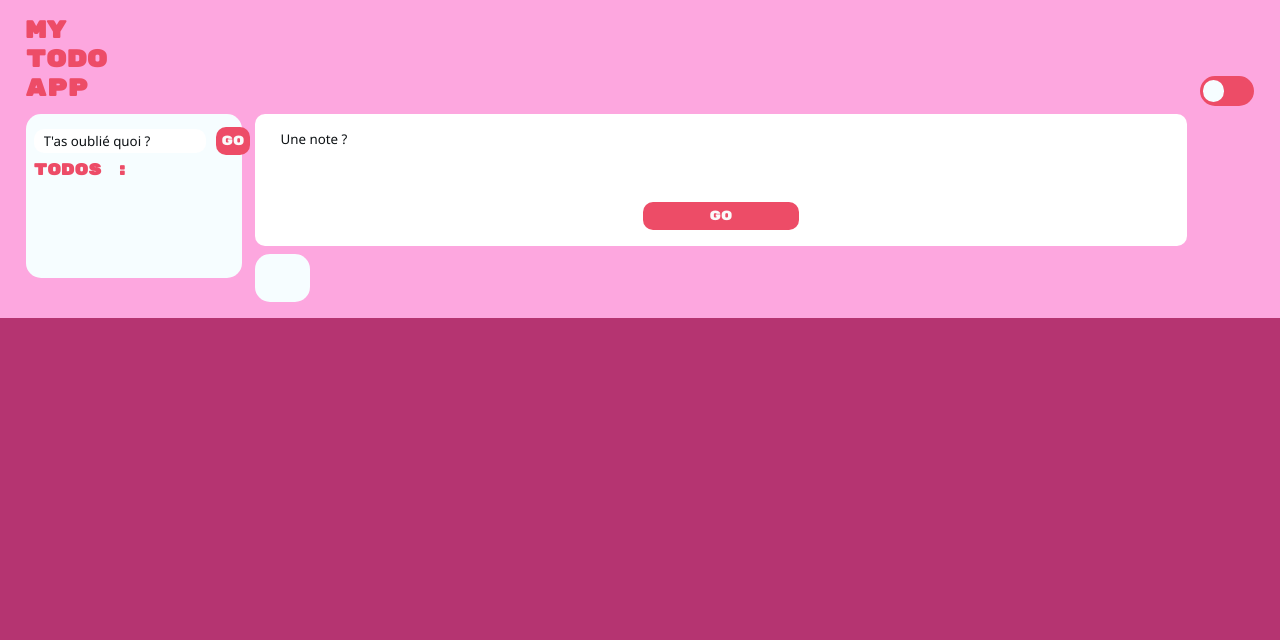
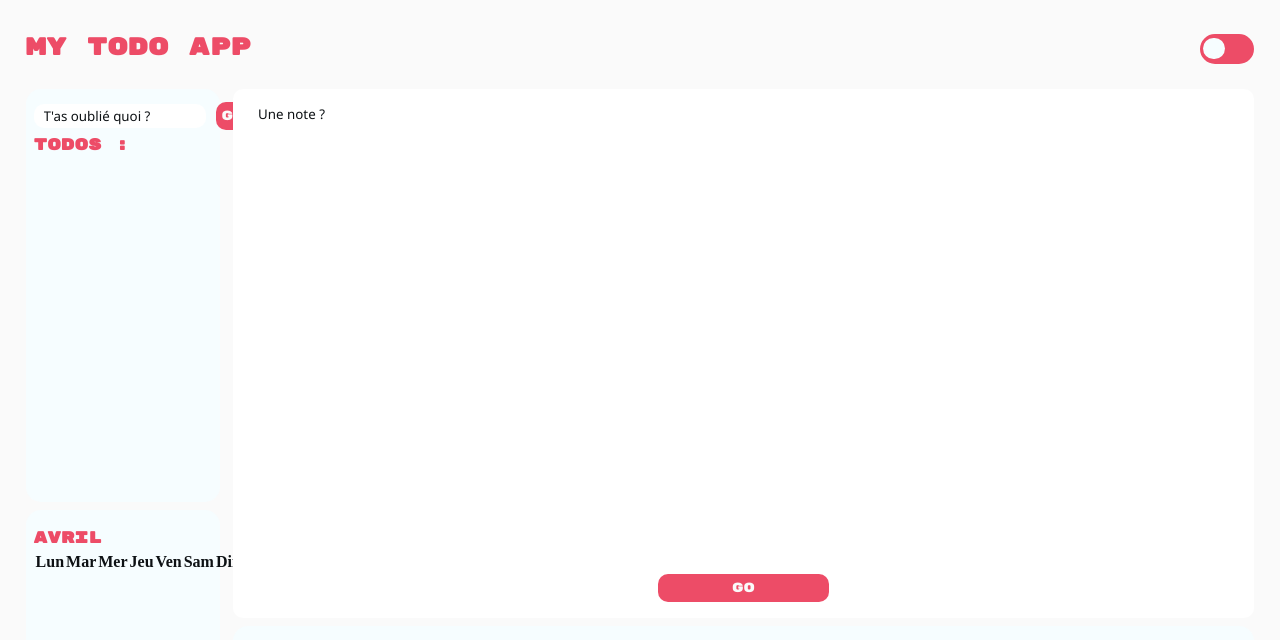
Before and after one commit to Junior-dev-Track/16-react-todolist-cyril-fl, a React (Vite) app: page / in a window 1280 px wide. Shown: the top 640 px of the page. Built offline with nearby package versions, Linux system fonts and the light colour scheme.

Commit message:
* Calendar on its way

```diff
--- a/src/component/App.jsx
+++ b/src/component/App.jsx
@@ -4,6 +4,7 @@ import { loadFromLocalStorage, saveToLocalStorage, test } from '../script/loadNs
 import ToDo from './ToDo.jsx';
 import ToDoList from './ToDoList.jsx';
 import Switch from './Switch.jsx';
+import Calendar from './Calendar.jsx';
 import Notes from './Notes.jsx';
 import NotesList from './NotesList.jsx';
 
@@ -43,6 +44,7 @@ const App = () => {
                 <ToDo addTodo={addTodo} />
                 <ToDoList todos={todos} setTodos={setTodos} />
             </div>
+            <Calendar />
             <Notes addNote={addNote} />
             <NotesList notes={notes} setNotes={setNotes}/>
         </div>
--- /dev/null
+++ b/src/component/Calendar.jsx
@@ -0,0 +1,26 @@
+import {useState} from "react";
+import CalendarTools from "../script/calendar.js";
+
+const Calendar = () => {
+    let thisCalendar = new CalendarTools();
+
+    return (
+        <>
+            <div className="blockCalendar">
+                <h2 className={'tilte2'}>{
+                    thisCalendar.getMonthName()
+                }</h2>
+
+                <table className="calendar">
+                    <thead>
+                        <tr><th>Lun</th><th>Mar</th><th>Mer</th><th>Jeu</th><th>Ven</th><th>Sam</th><th>Dim</th></tr>
+                    </thead>
+
+                </table>
+
+            </div>
+        </>
+    )
+}
+
+export default Calendar
--- /dev/null
+++ b/src/script/calendar.js
@@ -0,0 +1,36 @@
+class CalendarTools {
+    constructor(date = new Date()) {
+        this.date = date;
+    }
+
+    getYear() {
+        const year = this.date.getFullYear()
+        return year
+    }
+
+    getDayInMonth() {
+        const year = this.date.getFullYear()
+        const month = this.date.getMonth()
+        const daysInMonth = new Date(year, month + 1, 0).getDate();
+        return daysInMonth
+    }
+
+    getMonthName() {
+        const month = this.date.getMonth()
+        const monthNames = ['Janvier', 'Février', 'Mars', 'Avril', 'Mai', 'Juin', 'Juillet', 'Août', 'Septembre', 'Octobre', 'Novembre', 'Décembre'];
+        return monthNames[month]
+    }
+
+    getDayName() {
+        const day = this.date.getDay()
+        const dayNames = ['Dimanche', 'Lundi', 'Mardi', 'Mercredi', 'Jeudi', 'Vendredi', 'Samedi'];
+        return dayNames[day]
+    }
+
+    getFirstDay() {
+        const newDate = new Date (this.date.getFullYear(), this.date.getMonth(), 1)
+        return newDate.getDay()
+    }
+}
+
+export default CalendarTools;
--- a/src/style/00-Global/_reset.scss
+++ b/src/style/00-Global/_reset.scss
@@ -10,25 +10,24 @@
 
 body {
   height: 100vh;
+  height: 100svh;
   width: 100vw;
   overflow: hidden;
-  //overflow-y: scroll;
-  //scrollbar-width: none;
-  //scrollbar-color: transparent transparent;
+  background-color: $backgroundColor;
 }
 
 #root {
   height: 100vh;
-  //width: 100vw;
-  background-color: #B53471;
+  width: 100vw;
 }
 
 .App {
+  height: 100vh;
+  width: 100vw;
   display: grid;
   grid-template-columns: repeat(18, 1fr);
   //grid-template-rows: repeat(18, 1fr);
   background-color: $backgroundColor;
-  background-color: #FDA7DF;
   color: $textColor;
   padding: 2vh 2vw;
   gap :  1vh 1vw;
--- a/src/style/03-Assets/_block.scss
+++ b/src/style/03-Assets/_block.scss
@@ -1,40 +1,50 @@
+$radius : 15px;
+
 @mixin block {
   background-color: $secondary;
   padding: 1vw 1vh;
-  border-radius: 15px;
+  border-radius: $radius;
+  margin: 0;
 }
 
 //Todolist
 .blockList {
   @include block;
   grid-column: 1/ span 3;
-  grid-row: 2 / span 14;
+  grid-row: 2 / span 10;
 }
-
+.blockCalendar {
+  @include block;
+  grid-column: 1/ span 3;
+  grid-row: 12/ span 6;
+}
 
 //Notes
 .notesCarouselOut {
   @include block;
-  grid-column: 4 / span 1;
-  grid-row: 12 / span 7;
+  grid-column: 4 / span 15;
+  grid-row: 14 / span 4;
+  display: flex;
+  align-items: stretch;
 }
 
 .notesCarouselIn {
   height: 100%;
-  width: 100%;
-  border-radius: 15px;
+  border-radius: $radius;
+  flex: 1;
   overflow-x: scroll;
   display: flex;
   justify-content: flex-start;
-  gap :  1vh 1vw;
+  align-items: center;
+  gap: 1vw;
 }
 
 .noteThumbnails {
   @include block;
+  display: inline-flex;
   height: 100%;
   aspect-ratio: 1/1;
   background-color: $neutral;
-  display: flex;
 }
 
 .noteThumbnailsContent {
--- a/src/style/03-Assets/_champText.scss
+++ b/src/style/03-Assets/_champText.scss
@@ -16,8 +16,8 @@
 
 // notes
 .noteArea {
-  grid-column: 4 / span 14;
-  grid-row: 2/ span 10;
+  grid-column: 4 / span 15;
+  grid-row: 2/ span 12;
   display: grid;
   grid-template-columns: repeat(3, 1fr);
   grid-template-rows: repeat(3, 1fr);
--- a/src/style/03-Assets/_logo.scss
+++ b/src/style/03-Assets/_logo.scss
@@ -1,7 +1,8 @@
 @import "../01-Color/colors";
 
 .logo {
-  //grid-column: 1 / span 5;
-  //grid-row: 1  ;
-  //background-color: #FAFAFA;
+  grid-column: 1 / span 5;
+  grid-row: 1  ;
+  justify-self: start;
+  align-self: center;
 }
--- a/src/style/03-Assets/_switch.scss
+++ b/src/style/03-Assets/_switch.scss
@@ -8,13 +8,14 @@ $switchBordure: 3px;
   aspect-ratio: 9/5;
   background: $primary;
   display: flex;
-  align-self: flex-end;
+  //justify-self: center;
   border: $switchBordure solid $primary;
   border-radius: 50px;
-  align-self: end;
+  align-self: center;
+  justify-self: end;
   align-items: center;
   transform: translateX(0); /* Position initiale */
-  grid-column: 18;
+  grid-column: 18 / span 1;
   grid-row: 1;
 
 
--- a/src/style/app.css
+++ b/src/style/app.css
@@ -75,20 +75,23 @@
 
 body {
   height: 100vh;
+  height: 100svh;
   width: 100vw;
   overflow: hidden;
+  background-color: var(--white);
 }
 
 #root {
   height: 100vh;
-  background-color: #B53471;
+  width: 100vw;
 }
 
 .App {
+  height: 100vh;
+  width: 100vw;
   display: grid;
   grid-template-columns: repeat(18, 1fr);
   background-color: var(--white);
-  background-color: #FDA7DF;
   color: var(--black);
   padding: 2vh 2vw;
   gap: 1vh 1vw;
@@ -486,7 +489,6 @@ button:active {
 
 .noteThumbnailsCheckbox {
   position: relative;
-  width: 20px;
 }
 
 .noteThumbnailsCheckbox input[type=checkbox] {
@@ -497,19 +499,21 @@ button:active {
 .noteThumbnailsCheckbox input[type=checkbox] + label::after {
   content: "";
   display: inline-block;
-  width: 20px; /* Taille de la croix */
-  height: 3px; /* Taille de la croix */
+  width: 20px;
+  height: 3px;
   border-radius: 5px;
   background-color: var(--primary);
   position: absolute;
+  top: 1vh;
+  right: 0.5vh;
 }
 
 .noteThumbnailsCheckbox input[type=checkbox] + label::before {
-  transform: rotate(45deg); /* Rotation de la croix */
+  transform: rotate(45deg);
 }
 
 .noteThumbnailsCheckbox input[type=checkbox] + label::after {
-  transform: rotate(-45deg); /* Rotation de la croix */
+  transform: rotate(-45deg);
 }
 
 .noteThumbnailsCheckbox input[type=checkbox]:hover + label::before,
@@ -587,6 +591,13 @@ button:active {
   }
 }
 /* Path: src/style/01-Color/colorTheme.css */
+.logo {
+  grid-column: 1/span 5;
+  grid-row: 1;
+  justify-self: start;
+  align-self: center;
+}
+
 * {
   transition: all 0.2s ease;
 }
@@ -596,13 +607,13 @@ button:active {
   aspect-ratio: 9/5;
   background: var(--primary);
   display: flex;
-  align-self: flex-end;
   border: 3px solid var(--primary);
   border-radius: 50px;
-  align-self: end;
+  align-self: center;
+  justify-self: end;
   align-items: center;
   transform: translateX(0); /* Position initiale */
-  grid-column: 18;
+  grid-column: 18/span 1;
   grid-row: 1;
 }
 .switch .round {
@@ -668,8 +679,8 @@ button:active {
 }
 
 .noteArea {
-  grid-column: 4/span 14;
-  grid-row: 2/span 10;
+  grid-column: 4/span 15;
+  grid-row: 2/span 12;
   display: grid;
   grid-template-columns: repeat(3, 1fr);
   grid-template-rows: repeat(3, 1fr);
@@ -691,36 +702,51 @@ button:active {
   background-color: var(--secondary);
   padding: 1vw 1vh;
   border-radius: 15px;
+  margin: 0;
   grid-column: 1/span 3;
-  grid-row: 2/span 14;
+  grid-row: 2/span 10;
+}
+
+.blockCalendar {
+  background-color: var(--secondary);
+  padding: 1vw 1vh;
+  border-radius: 15px;
+  margin: 0;
+  grid-column: 1/span 3;
+  grid-row: 12/span 6;
 }
 
 .notesCarouselOut {
   background-color: var(--secondary);
   padding: 1vw 1vh;
   border-radius: 15px;
-  grid-column: 4/span 1;
-  grid-row: 12/span 7;
+  margin: 0;
+  grid-column: 4/span 15;
+  grid-row: 14/span 4;
+  display: flex;
+  align-items: stretch;
 }
 
 .notesCarouselIn {
   height: 100%;
-  width: 100%;
   border-radius: 15px;
+  flex: 1;
   overflow-x: scroll;
   display: flex;
   justify-content: flex-start;
-  gap: 1vh 1vw;
+  align-items: center;
+  gap: 1vw;
 }
 
 .noteThumbnails {
   background-color: var(--secondary);
   padding: 1vw 1vh;
   border-radius: 15px;
+  margin: 0;
+  display: inline-flex;
   height: 100%;
   aspect-ratio: 1/1;
   background-color: var(--neutral);
-  display: flex;
 }
 
 .noteThumbnailsContent {
```
Also changed, not shown: src/style/03-Assets/_checkboxes.scss (+6 -6 lines), 1 other file (tests, documents, lock files or other folders).
